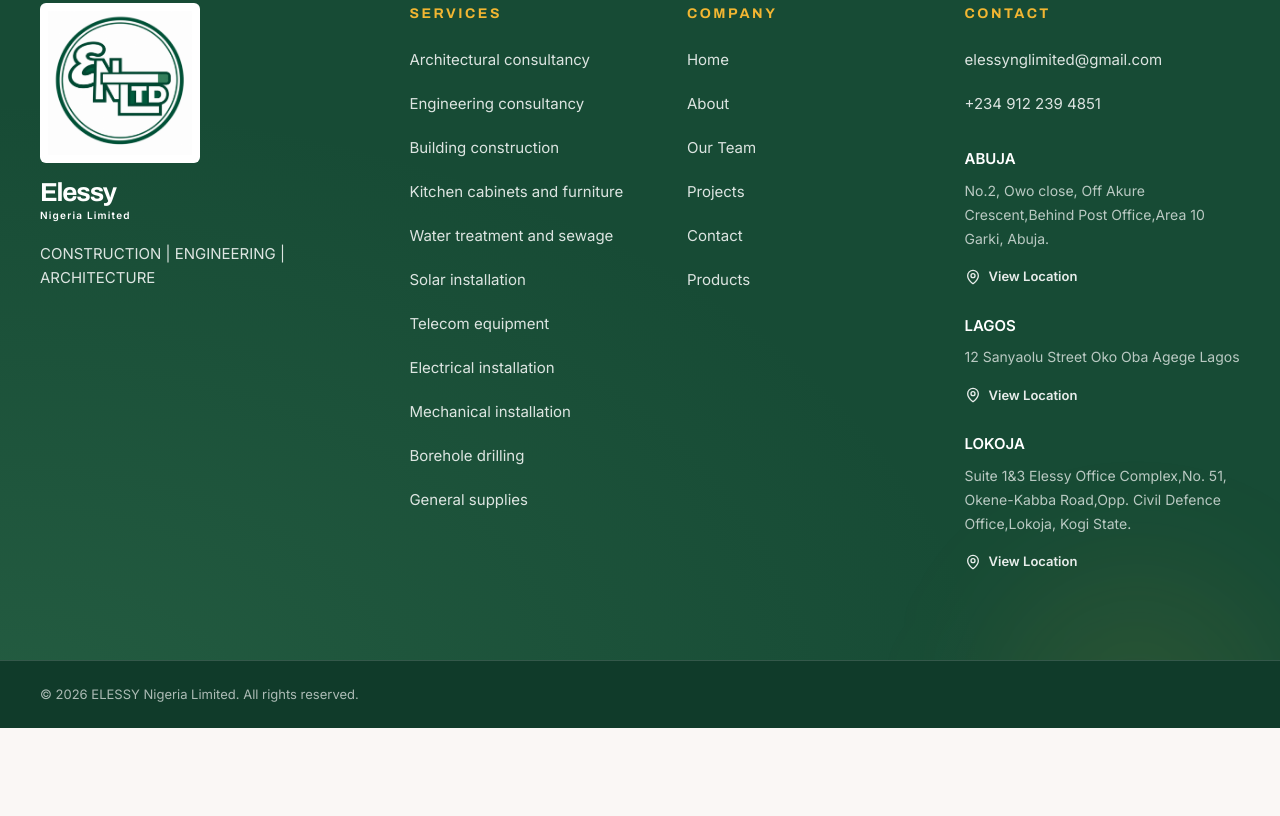
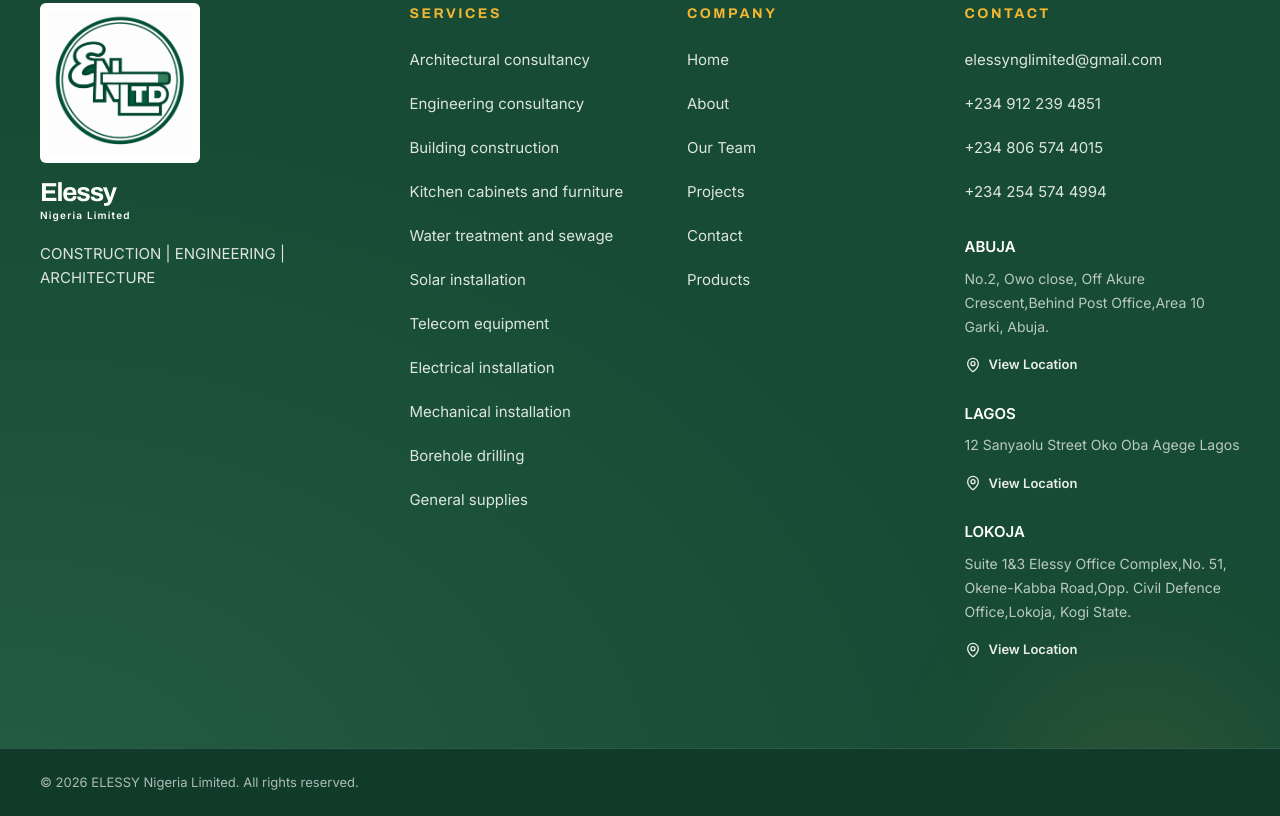
Before and after one commit to JodeCode247/elessy-site, a Next.js app: page /faq in a window 1280 px wide. Shown: the part 1440-2256 px from the top of the page. Before the commit the page ends 2168 px from the top, so only its background shows below. Built offline with nearby package versions, Linux system fonts and the light colour scheme; no server answers.

Commit message:
another change i forgot

```diff
--- a/components/layout/Footer.tsx
+++ b/components/layout/Footer.tsx
@@ -61,6 +61,12 @@
           <FooterLink href={site.phoneHref}>
             {site.phone}
           </FooterLink>
+          <FooterLink href={site.phoneHref2}>
+            {site.phone2}
+          </FooterLink>
+          <FooterLink href={site.phoneHref3}>
+            {site.phone3}
+          </FooterLink>
 
           <div className="mt-4 space-y-3">
             <CompanyMap city="ABUJA" address={site.address} />
--- a/lib/site.ts
+++ b/lib/site.ts
@@ -11,6 +11,8 @@
   phone2: "+234 806 574 4015",
   phone3: "+234 254 574 4994",
   phoneHref: "tel:+2349122394851",
+  phoneHref2: "tel:+2348065744015",
+  phoneHref3: "tel:+2342545744994",
   whatsappHref: "https://wa.me/2347085335167",
   email: "elessynglimited@gmail.com",
   address:"No.2, Owo close, Off Akure Crescent,Behind Post Office,Area 10 Garki, Abuja.",
```
